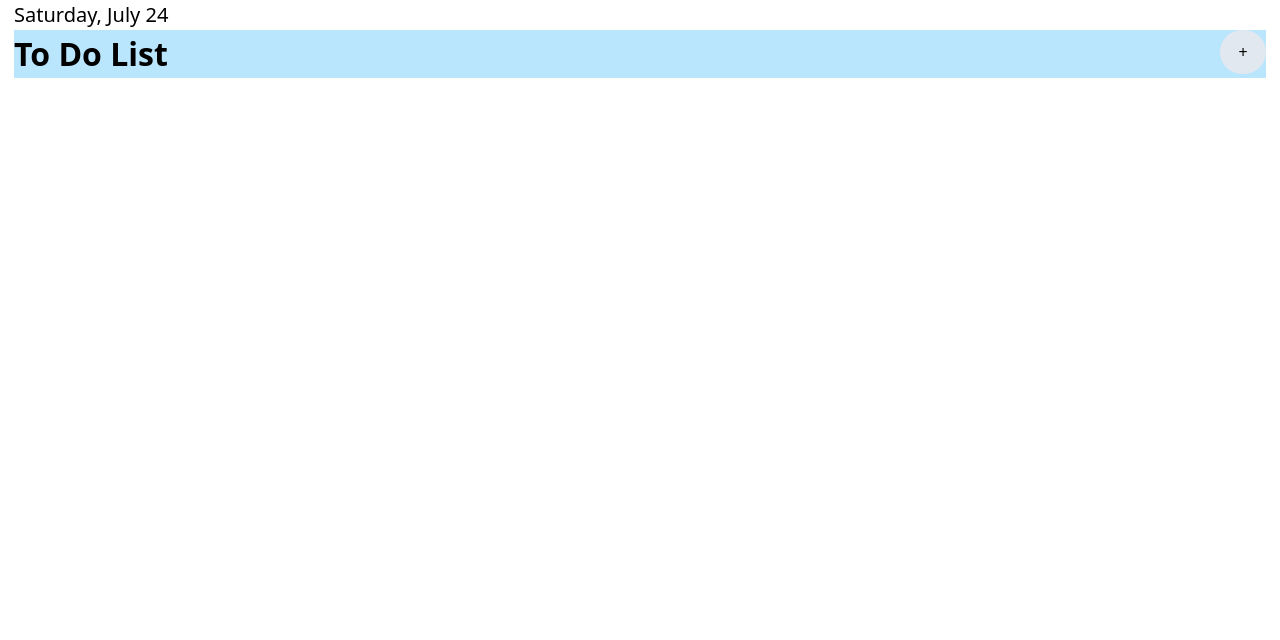
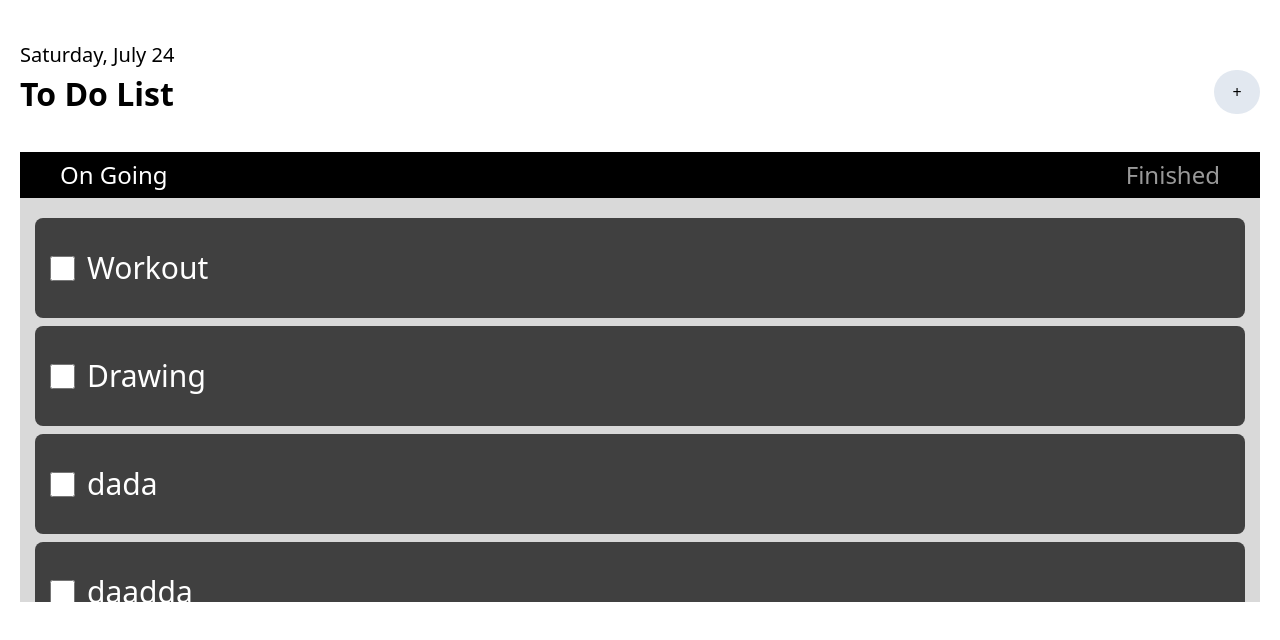
Before and after one commit to thoriqramadhan/toDo-React, a React app: page / in a window 1280 px wide. Shown: the top 640 px of the page. Built offline with nearby package versions, Linux system fonts and the light colour scheme; the HTML template or start-up script is replaced by a standard one.

Commit message:
adding BodyComponents , Card for body and Tab for body

```diff
--- a/src/App.css
+++ b/src/App.css
@@ -544,6 +544,30 @@ video {
   --tw-backdrop-sepia:  ;
 }
 
+.sticky {
+  position: sticky;
+}
+
+.top-0 {
+  top: 0px;
+}
+
+.mt-\[\] {
+  margin-top: ;
+}
+
+.mt-\[34px\] {
+  margin-top: 34px;
+}
+
+.ml-\[12px\] {
+  margin-left: 12px;
+}
+
+.mt-\[20px\] {
+  margin-top: 20px;
+}
+
 .flex {
   display: flex;
 }
@@ -554,6 +578,38 @@ video {
 
 .h-\[44px\] {
   height: 44px;
+}
+
+.h-\[50\%\] {
+  height: 50%;
+}
+
+.h-\[413px\] {
+  height: 413px;
+}
+
+.h-\[4px\] {
+  height: 4px;
+}
+
+.h-\[450px\] {
+  height: 450px;
+}
+
+.h-\[46px\] {
+  height: 46px;
+}
+
+.h-\[100px\] {
+  height: 100px;
+}
+
+.h-\[20px\] {
+  height: 20px;
+}
+
+.h-\[25px\] {
+  height: 25px;
 }
 
 .w-\[\] {
@@ -572,6 +628,34 @@ video {
   width: 100%;
 }
 
+.w-full {
+  width: 100%;
+}
+
+.w-\[20px\] {
+  width: 20px;
+}
+
+.w-\[25px\] {
+  width: 25px;
+}
+
+.flex-row {
+  flex-direction: row;
+}
+
+.flex-col {
+  flex-direction: column;
+}
+
+.content-center {
+  align-content: center;
+}
+
+.items-center {
+  align-items: center;
+}
+
 .justify-between {
   justify-content: space-between;
 }
@@ -580,12 +664,32 @@ video {
   justify-content: space-around;
 }
 
+.gap-y-1 {
+  row-gap: 0.25rem;
+}
+
+.gap-y-2 {
+  row-gap: 0.5rem;
+}
+
+.overflow-scroll {
+  overflow: scroll;
+}
+
 .rounded {
   border-radius: 0.25rem;
 }
 
 .rounded-full {
   border-radius: 9999px;
+}
+
+.rounded-md {
+  border-radius: 0.375rem;
+}
+
+.rounded-lg {
+  border-radius: 0.5rem;
 }
 
 .bg-slate-400 {
@@ -603,6 +707,30 @@ video {
   background-color: rgb(186 230 253 / var(--tw-bg-opacity));
 }
 
+.bg-sky-300 {
+  --tw-bg-opacity: 1;
+  background-color: rgb(125 211 252 / var(--tw-bg-opacity));
+}
+
+.bg-black {
+  --tw-bg-opacity: 1;
+  background-color: rgb(0 0 0 / var(--tw-bg-opacity));
+}
+
+.bg-\[\] {
+  background-color: ;
+}
+
+.bg-\[\#D9D9D9\] {
+  --tw-bg-opacity: 1;
+  background-color: rgb(217 217 217 / var(--tw-bg-opacity));
+}
+
+.bg-\[\#404040\] {
+  --tw-bg-opacity: 1;
+  background-color: rgb(64 64 64 / var(--tw-bg-opacity));
+}
+
 .p-\[14px\] {
   padding: 14px;
 }
@@ -610,6 +738,49 @@ video {
 .px-\[14px\] {
   padding-left: 14px;
   padding-right: 14px;
+}
+
+.px-\[18px\] {
+  padding-left: 18px;
+  padding-right: 18px;
+}
+
+.px-\[20px\] {
+  padding-left: 20px;
+  padding-right: 20px;
+}
+
+.px-\[\] {
+  padding-left: ;
+  padding-right: ;
+}
+
+.px-\[24px\] {
+  padding-left: 24px;
+  padding-right: 24px;
+}
+
+.px-\[40px\] {
+  padding-left: 40px;
+  padding-right: 40px;
+}
+
+.px-\[15px\] {
+  padding-left: 15px;
+  padding-right: 15px;
+}
+
+.px-\[15pz\] {
+  padding-left: 15pz;
+  padding-right: 15pz;
+}
+
+.pt-\[\] {
+  padding-top: ;
+}
+
+.pt-\[40px\] {
+  padding-top: 40px;
 }
 
 .text-2xl {
@@ -630,8 +801,24 @@ video {
   font-size: 32px;
 }
 
+.text-\[28px\] {
+  font-size: 28px;
+}
+
+.text-\[24px\] {
+  font-size: 24px;
+}
+
 .font-bold {
   font-weight: 700;
+}
+
+.font-normal {
+  font-weight: 400;
+}
+
+.font-thin {
+  font-weight: 100;
 }
 
 .text-yellow-400 {
@@ -642,3 +829,16 @@ video {
 .text-\[\] {
   color: ;
 }
+
+.text-white {
+  --tw-text-opacity: 1;
+  color: rgb(255 255 255 / var(--tw-text-opacity));
+}
+
+.opacity-80 {
+  opacity: 0.8;
+}
+
+.opacity-60 {
+  opacity: 0.6;
+}
--- a/src/App.jsx
+++ b/src/App.jsx
@@ -3,13 +3,14 @@ import reactLogo from './assets/react.svg'
 import viteLogo from '/vite.svg'
 import './App.css'
 import Header from './components/Header'
+import Body from './components/Body'
 
 function App() {
   return (
     <>
-    <div className="px-[14px]">
-
+    <div className="px-[20px]">
     <Header/>
+    <Body/>
     </div>
     </>
   )
--- /dev/null
+++ b/src/components/Body.jsx
@@ -0,0 +1,20 @@
+import React, { useState } from 'react'
+import BodyTab from './BodyTab'
+import BodyCard from './BodyCard'
+
+function Body() {
+  const taskExample = ['Workout' , 'Drawing' , 'dada' , 'daadda' ,'daad' , 'dadda' , 'dadad']
+  const [task,setTask] = useState(taskExample)
+  return (
+    <div className='w-[100%] h-[450px] mt-[34px] overflow-scroll bg-[#D9D9D9]'>
+        <BodyTab/>
+        <div className="px-[15px] mt-[20px] flex flex-col gap-y-2">
+          {taskExample.map(task => {
+            return <BodyCard name={task}/>
+          })}
+        </div>
+    </div>
+  )
+}
+
+export default Body
--- /dev/null
+++ b/src/components/BodyCard.jsx
@@ -0,0 +1,12 @@
+import React from 'react'
+
+function BodyCard({name}) {
+  return (
+    <div className="w-full h-[100px] rounded-lg bg-[#404040] px-[15px] flex items-center">
+        <input type="checkbox" className='h-[25px] w-[25px]'/>
+        <label htmlFor="" className='text-3xl ml-[12px] text-white'>{name}</label>
+    </div>
+  )
+}
+
+export default BodyCard
--- /dev/null
+++ b/src/components/BodyTab.jsx
@@ -0,0 +1,12 @@
+import React from 'react'
+
+function BodyTab() {
+  return (
+    <div className='w-full h-[46px] bg-black text-white text-[24px] flex justify-between items-center px-[40px] sticky top-0'>
+        <h1>On Going</h1>
+        <h1 className='opacity-60'>Finished</h1>
+    </div>
+  )
+}
+
+export default BodyTab
--- a/src/components/Header.jsx
+++ b/src/components/Header.jsx
@@ -3,8 +3,8 @@ import React from 'react'
 function Header() {
   return (
     <>
-    <p className='text-[20px]'>Saturday, July 24</p>
-    <div className="flex w-[100%] justify-between bg-sky-200">
+    <p className='text-[20px] pt-[40px]'>Saturday, July 24</p>
+    <div className="flex w-[100%] justify-between">
         <h1 className='text-[32px] font-bold'>To Do List</h1>
         <button className='w-[46px] h-[44px] bg-slate-200 rounded-full'>+</button>
     </div>
```
